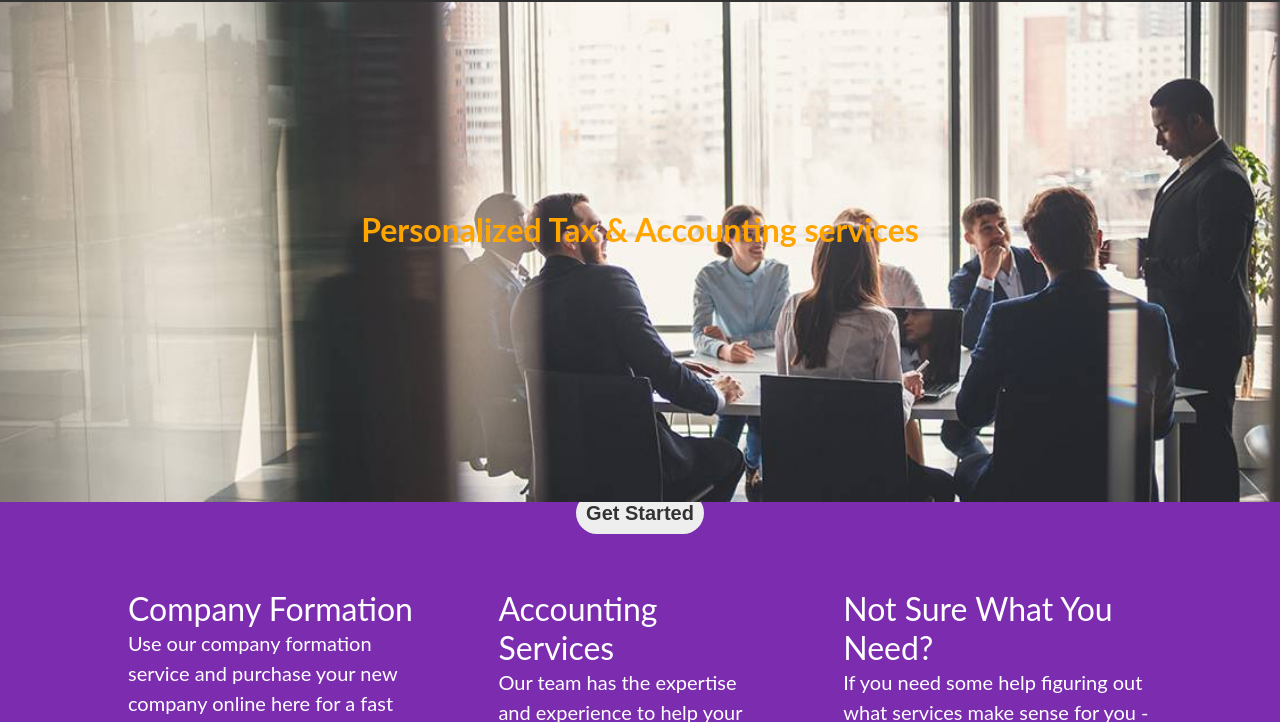
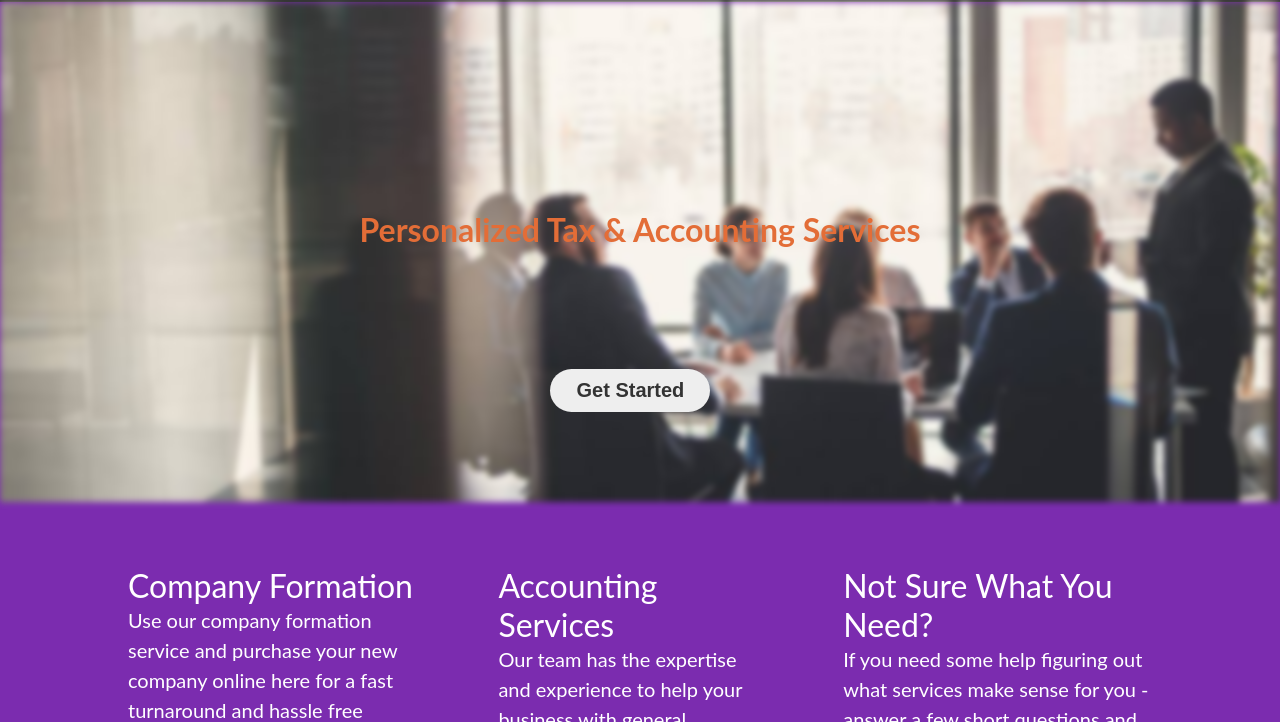
Before and after one commit to ethanlooney/ethanlooney.github.io, a plain HTML site: page index.html in a window 1280 px wide. Shown: the part 78-800 px from the top of the page. Drawn offline with Linux system fonts and the light colour scheme.

Commit message:
Changed home page

```diff
--- a/css/index.css
+++ b/css/index.css
@@ -15,6 +15,7 @@
     object-fit: cover;
     position: relative;
     /* allows centering based on the imgae */
+    filter: blur(3px);
 }
 
 .working-text {
@@ -33,8 +34,8 @@
     left: 0;
     right: 0;
     top: 13em;
-    color: orange;
-    /* temp color */
+    color: #E36D37;
+    /*text-shadow: white 0px 0px 15px;*/
 }
 
 .get-started a { /*bring the button up to about the guys hand height */
@@ -50,10 +51,11 @@
     align-content: center;
     border-radius: 30px;
     width: 10rem;
-    position: center;
-    left: 0;
-    right: 0;
-    top: 200em;
+    position: absolute;
+    top: 65%;
+    left: 43%;
+
+    /*top: 200em;*/
 }
 
 .get-started a:hover {
--- a/index.html
+++ b/index.html
@@ -28,7 +28,7 @@
         <div class="working-text">
             <h1>
                 <p>
-                    Personalized Tax & Accounting services
+                    Personalized Tax & Accounting Services
                 </p>
             </h1>
         </div>
```
Also changed, not shown: html/about.html (+0 -6 lines).
